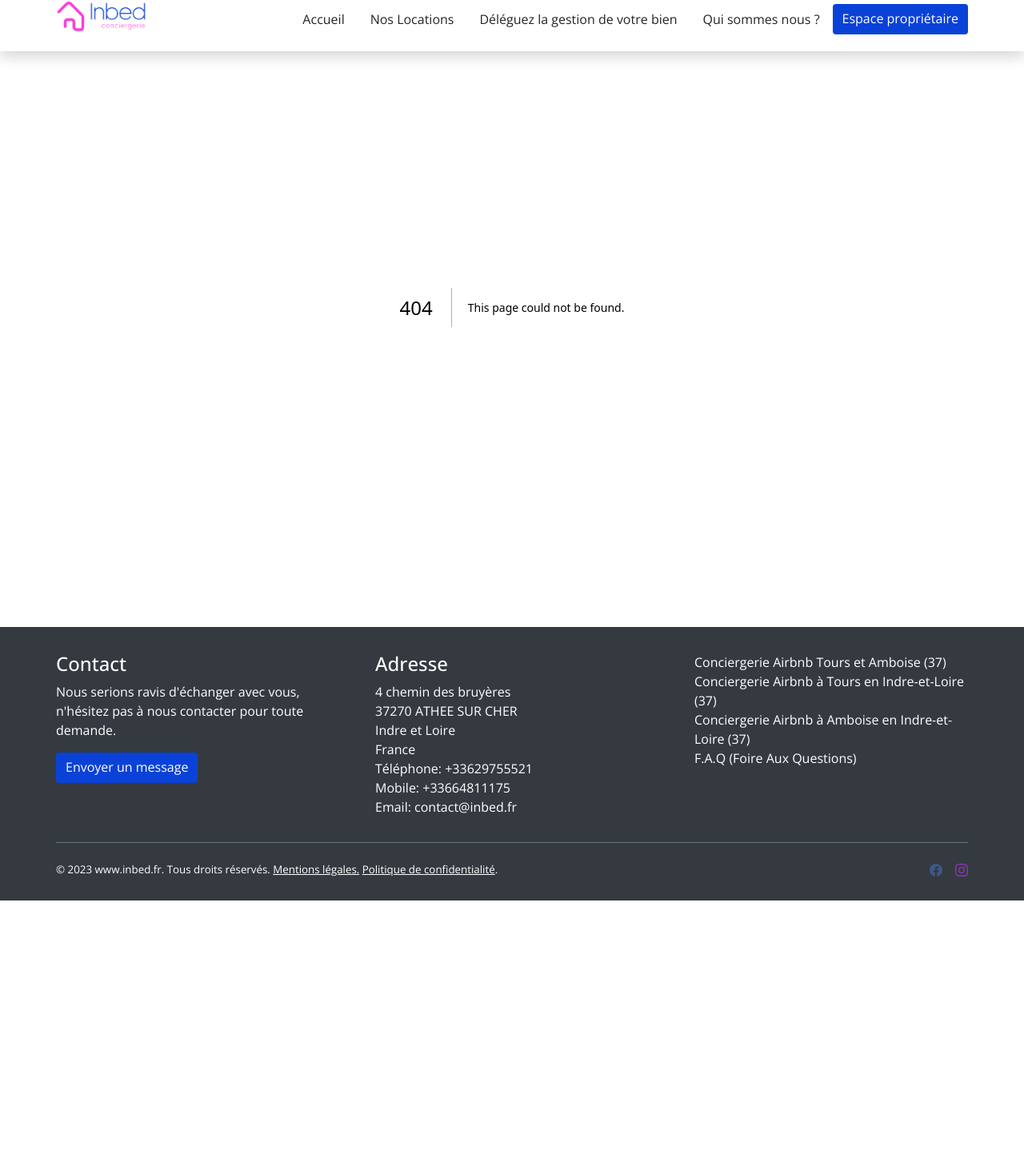
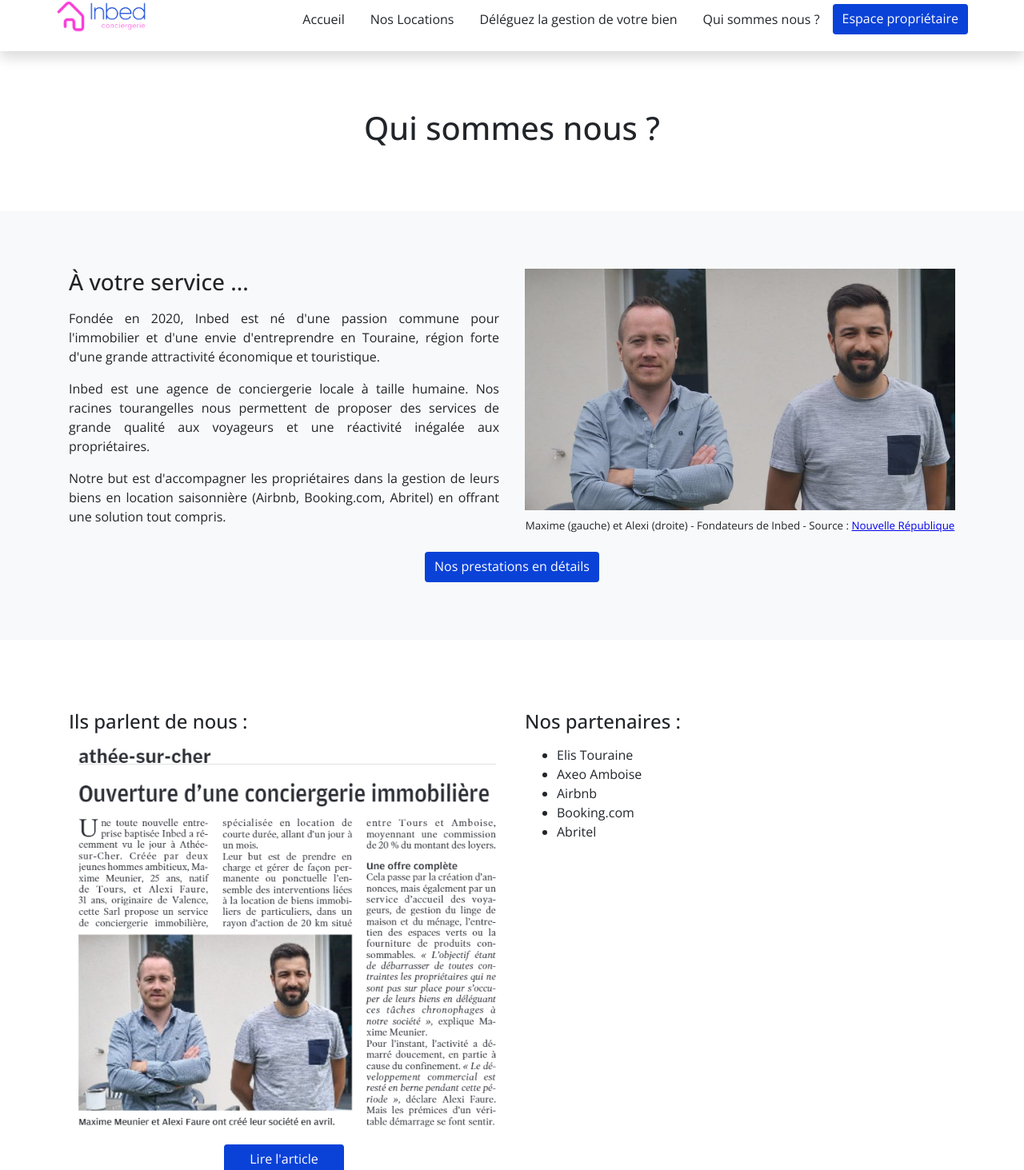
Before and after one commit to SimTht/inbednext, a Next.js app: page /about in a window 1280 px wide. Before the commit this address had no page. Shown: the part 16-1479 px from the top of the page at 80% size. Before the commit the page ends 1142 px from the top, so only its background shows below. Built offline with nearby package versions, Linux system fonts and the light colour scheme.

Commit message:
Migrate about page

```diff
--- a/components/Footer.jsx
+++ b/components/Footer.jsx
@@ -12,7 +12,7 @@
             Nous serions ravis d'échanger avec vous, n'hésitez pas à nous
             contacter pour toute demande.
           </p>
-          <Link href="/contact#form" className="btn">
+          <Link href="/contact#anchor-form" className="btn">
             Envoyer un message
           </Link>
         </section>
--- /dev/null
+++ b/pages/about.js
@@ -0,0 +1,78 @@
+import Link from "next/link";
+
+import styles from "./about.module.css";
+
+const AboutUs = () => {
+  return (
+    <main>
+      <section className={styles.aboutUsTop}>
+        <h1>Qui sommes nous ?</h1>
+      </section>
+      <section className={styles.aboutUsMiddle}>
+        <div className={`container ${styles.aboutUsMiddleMain}`}>
+          <div className={styles.left}>
+            <h3>À votre service ...</h3>
+            <p>
+              Fondée en 2020, Inbed est né d'une passion commune pour
+              l'immobilier et d'une envie d'entreprendre en Touraine, région
+              forte d'une grande attractivité économique et touristique.
+            </p>
+            <p>
+              Inbed est une agence de conciergerie locale à taille humaine. Nos
+              racines tourangelles nous permettent de proposer des services de
+              grande qualité aux voyageurs et une réactivité inégalée aux
+              propriétaires.
+            </p>
+            <p>
+              Notre but est d'accompagner les propriétaires dans la gestion de
+              leurs biens en location saisonnière (Airbnb, Booking.com, Abritel)
+              en offrant une solution tout compris.
+            </p>
+          </div>
+          <div className={styles.right}>
+            <img src="/assets/starskyandhutch.jpg" alt="Starsky_and_Hutch" />
+            <small>
+              Maxime (gauche) et Alexi (droite) - Fondateurs de Inbed - Source :{" "}
+              <a
+                href="https://www.lanouvellerepublique.fr/indre-et-loire/commune/athee-sur-cher/ouverture-d-une-conciergerie-immobiliere-a-athee-sur-cher"
+                target="_blank"
+                rel="noopener noreferrer"
+              >
+                Nouvelle République
+              </a>
+            </small>
+          </div>
+        </div>
+        <Link href="/contact" className="btn">
+          Nos prestations en détails
+        </Link>
+      </section>
+      <section className={`${styles.aboutUsBottom} container`}>
+        <div>
+          <h4>Ils parlent de nous :</h4>
+          <img src="/assets/article-print.png" alt="article_NR" />
+          <a
+            href="https://www.lanouvellerepublique.fr/indre-et-loire/commune/athee-sur-cher/ouverture-d-une-conciergerie-immobiliere-a-athee-sur-cher"
+            className="btn"
+            target="_blank"
+            rel="noopener noreferrer"
+          >
+            Lire l'article
+          </a>
+        </div>
+        <div>
+          <h4>Nos partenaires :</h4>
+          <ul>
+            <li>Elis Touraine</li>
+            <li>Axeo Amboise</li>
+            <li>Airbnb</li>
+            <li>Booking.com</li>
+            <li>Abritel</li>
+          </ul>
+        </div>
+      </section>
+    </main>
+  );
+};
+
+export default AboutUs;
--- /dev/null
+++ b/pages/about.module.css
@@ -0,0 +1,96 @@
+.aboutUsTop {
+  text-align: center;
+}
+
+.aboutUsMiddle {
+  display: flex;
+  flex-direction: column;
+  align-items: center;
+}
+
+.aboutUsMiddleMain {
+  display: flex;
+}
+
+.aboutUsMiddleMain div {
+  width: 50%;
+  padding: 0 1rem;
+}
+
+.aboutUsMiddleMain h3 {
+  text-align: left;
+}
+
+.aboutUsMiddleMain p {
+  margin: 1rem 0;
+  text-align: justify;
+}
+
+.aboutUsMiddleMain .right {
+  text-align: center;
+}
+
+.aboutUsMiddleMain img {
+  width: 100%;
+  height: auto;
+  object-fit: cover;
+}
+
+.aboutUsMiddle a {
+  margin: 1rem 0 0 0;
+}
+
+@media screen and (max-width: 768px) {
+  .aboutUsMiddleMain {
+    flex-direction: column;
+  }
+
+  .aboutUsMiddle .right {
+    width: auto;
+  }
+
+  .aboutUsMiddle .left {
+    width: auto;
+  }
+}
+
+.aboutUsBottom {
+  display: flex;
+}
+
+.aboutUsBottom h4 {
+  margin: 1rem 0;
+}
+
+.aboutUsBottom div {
+  padding: 0 1rem;
+  width: 50%;
+  height: fit-content;
+}
+
+.aboutUsBottom img {
+  display: block;
+  width: 100%;
+  height: 100%;
+  object-fit: contain;
+}
+
+.aboutUsBottom a {
+  display: block;
+  margin: 1rem auto 0 auto;
+}
+
+.aboutUsBottom ul {
+  list-style-type: disc;
+  padding-left: 2.5rem;
+}
+
+@media screen and (max-width: 768px) {
+  .aboutUsBottom {
+    flex-direction: column;
+  }
+
+  .aboutUsBottom div {
+    width: auto;
+  }
+}
--- a/pages/index.js
+++ b/pages/index.js
@@ -3,7 +3,7 @@
 import RentCard from "../components/RentCard";
 import TopRates from "../components/TopRates";
 
-import styles from "./Home.module.css";
+import styles from "./index.module.css";
 
 import rents from "../public/data/rentals.json";
 
```
Also changed, not shown: pages/index.module.css (renamed from pages/Home.module.css).
